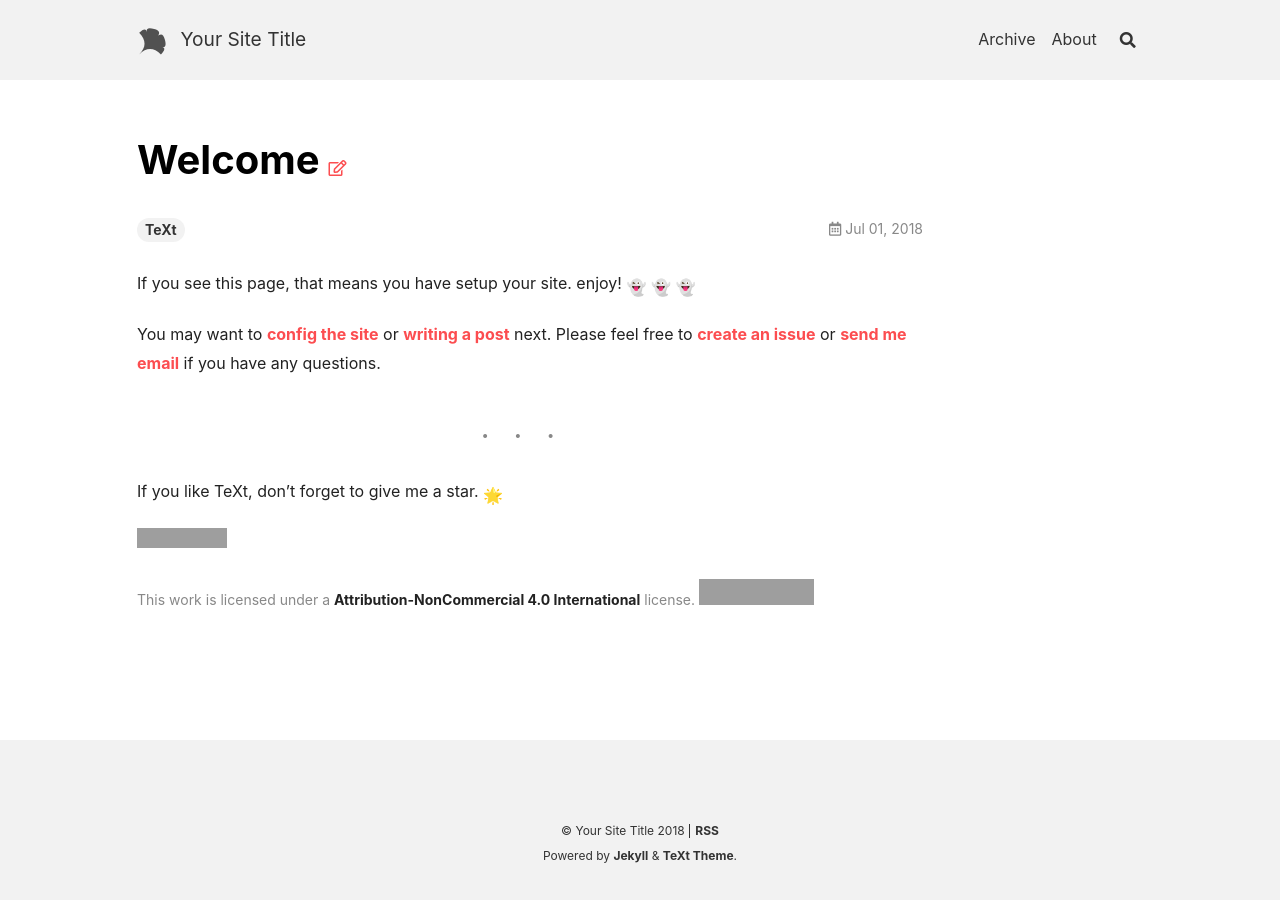
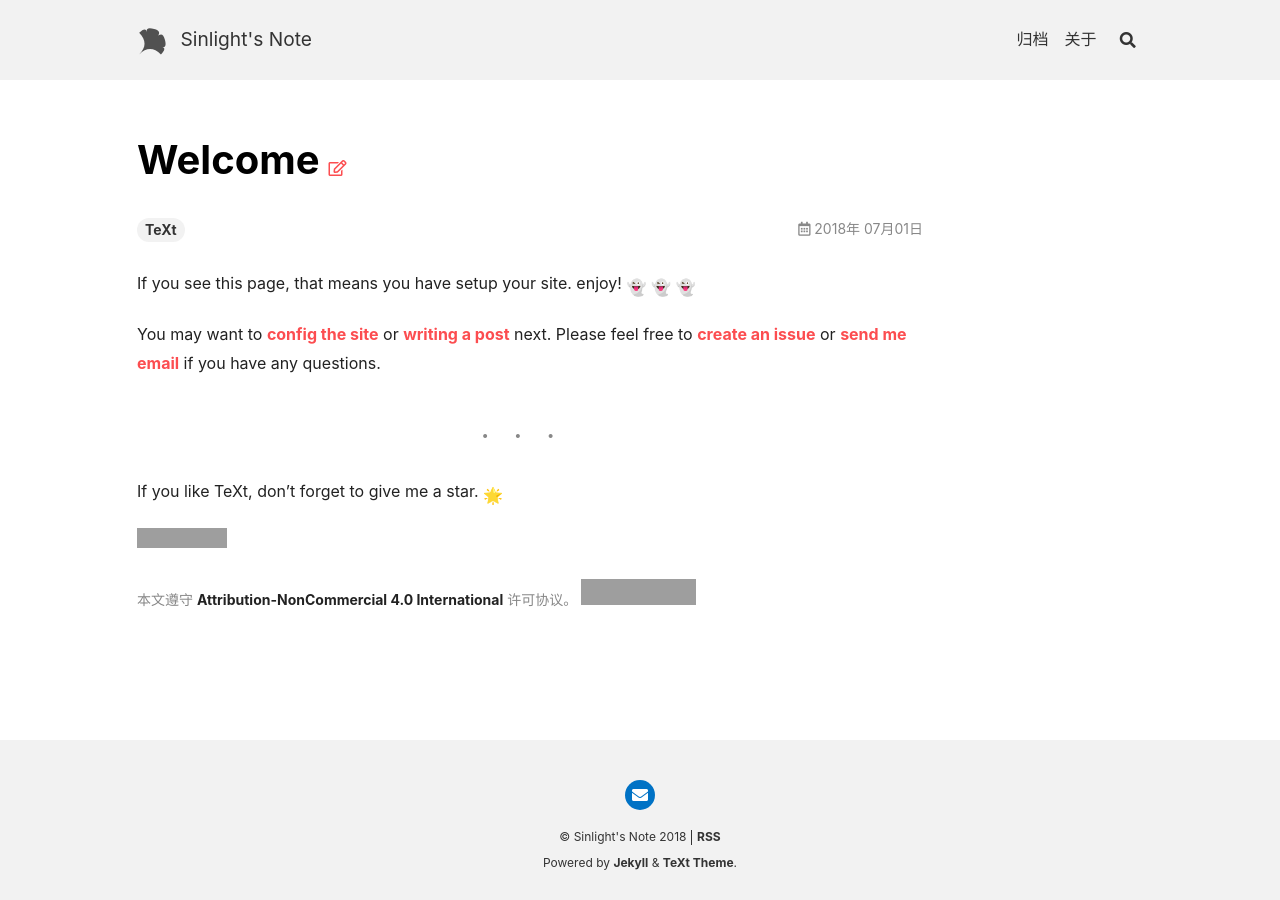
Before and after one commit to sinlight/sinlight.github.io, a Jekyll site: the page built from _posts/2018-07-01-welcome.md, in a window 1280 px wide. Built offline with Jekyll 4.4.1, drawn with Linux system fonts in a browser that asks for light colours; nearby versions of some CDN libraries; emoji names are drawn with the system emoji font; grey boxes are pictures that could not be loaded.

Commit message:
comfig.yml

```diff
--- a/_config.yml
+++ b/_config.yml
@@ -20,26 +20,26 @@ text_skin: default # "default" (default), "dark", "forest", "ocean", "chocolate"
 highlight_theme: default # "default" (default), "tomorrow", "tomorrow-night", "tomorrow-night-eighties", "tomorrow-night-blue", "tomorrow-night-bright"
 url     : # the base hostname & protocol for your site e.g. https://www.someone.com
 baseurl : # does not include hostname
-title   : Your Site Title
+title   : Sinlight's Note
 description: > # this means to ignore newlines until "Language & timezone"
-  Your Site Description
+  Sinlight's Note
 
 
 ## => Language and Timezone
 ##############################
-lang: # the language of your site, "en" (default, English), "zh"(简体中文), "zh-Hans"(简体中文), "zh-Hant"(繁體中文)
-timezone: # see https://en.wikipedia.org/wiki/List_of_tz_database_time_zones for the available values
+lang: zh # the language of your site, "en" (default, English), "zh"(简体中文), "zh-Hans"(简体中文), "zh-Hant"(繁體中文)
+timezone: Asia/Shanghai # see https://en.wikipedia.org/wiki/List_of_tz_database_time_zones for the available values
 
 
 ## => Author and Social
 ##############################
 author:
-  type      : # "person" (default), "organization"
-  name      : Your Name
+  type      : person # "person" (default), "organization"
+  name      : William Wang
   url       :
   avatar    : # path or url of avatar image
   bio       : I am an amazing person.
-  email     :
+  email     : sinlight@yeah.net
   facebook  : # "user_name" the last part of your profile url, e.g. https://www.facebook.com/user_name
   twitter   : # "user_name" the last part of your profile url, e.g. https://twitter.com/user_name
   googleplus: # "user_id"   the last part of your profile url, e.g. https://plus.google.com/u/0/user_id
@@ -52,7 +52,7 @@ author:
 
 ## => GitHub Repository (if the site is hosted by GitHub)
 ##############################
-repository: user_name/repo_name
+repository: sinlight/sinlight.github.io
 repository_tree: master
 
 
@@ -76,20 +76,20 @@ license: CC-BY-NC-4.0 # "CC-BY-4.0", "CC-BY-SA-4.0", "CC-BY-NC-4.0", "CC-BY-ND-4
 
 ## TOC
 toc:
-  selectors: # "h1,h2,h3" (default)
+  selectors: "h1,h2,h3" # "h1,h2,h3" (default)
 
 
 ## => Markdown Enhancements
 ##############################
-## Mathjax
-mathjax: # false (default), true
-mathjax_autoNumber: # false (default), true
+# Mathjax
+mathjax: true
+mathjax_autoNumber: true
 
-## Mermaid
-mermaid: # false (default), true
+# Mermaid
+mermaid: true
 
-## Chart
-chart: # false (default), true
+# Chart
+chart: true
 
 
 ## => Paginate
```
